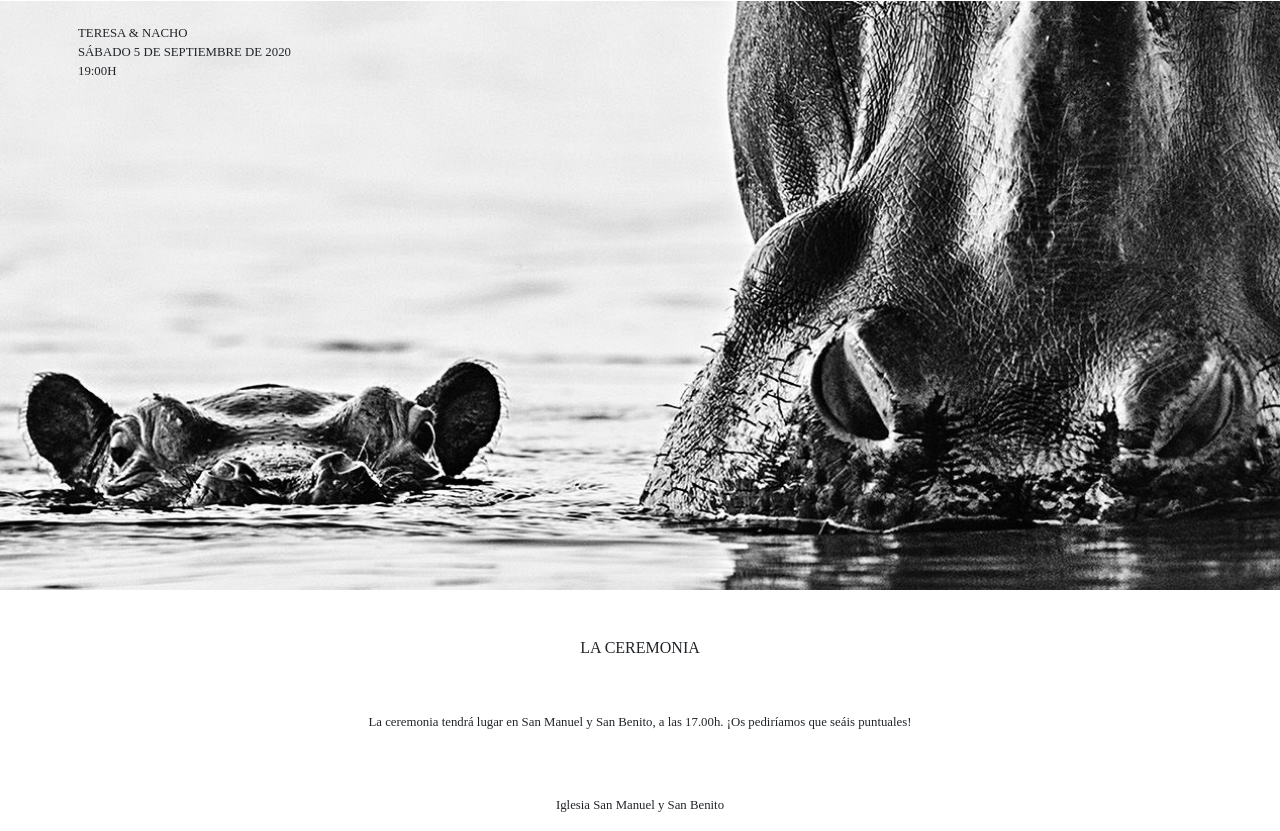
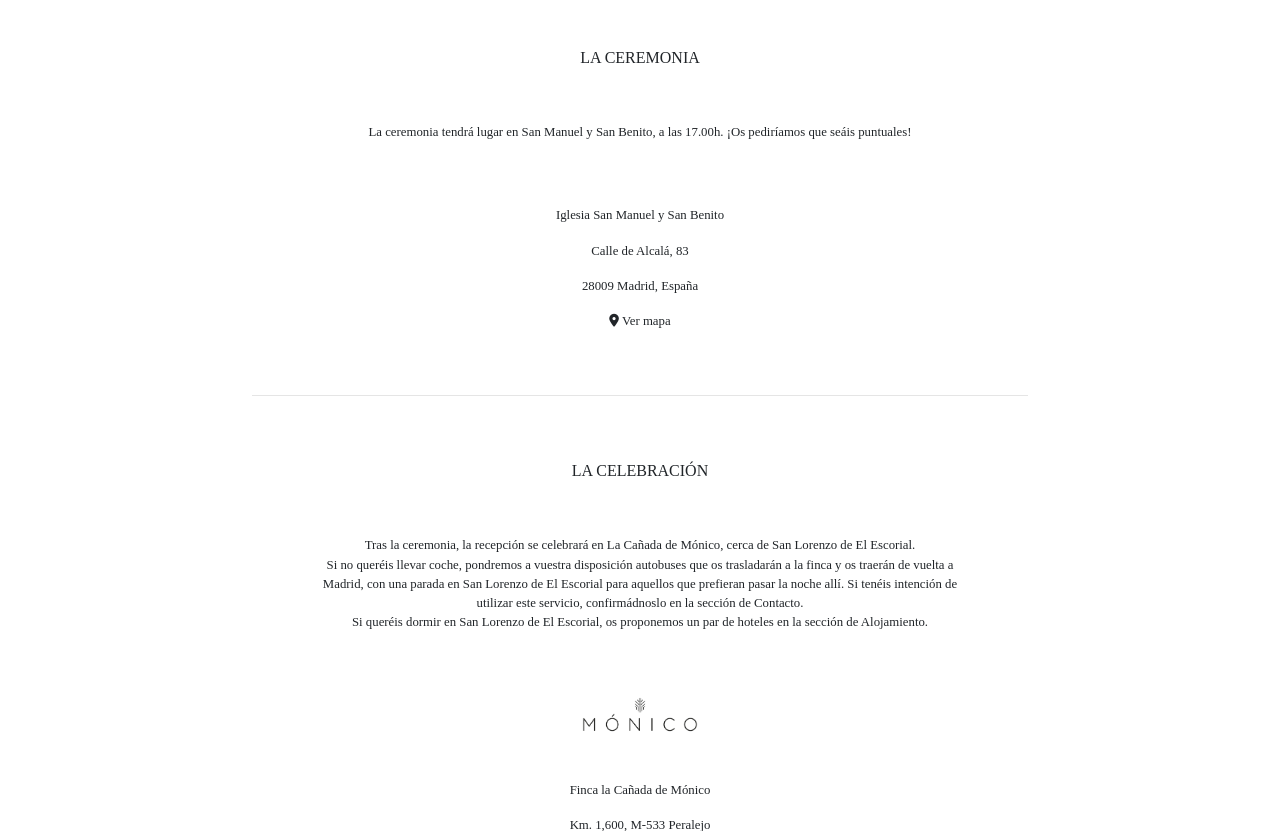
Before and after one commit to irelaure/nachoyteresa, a PHP site: page / in a window 1280 px wide. Shown: the part 112-943 px from the top of the page. Run offline with PHP 8.4, Linux system fonts and the light colour scheme; some libraries are stand-ins or nearby versions; some web fonts are replaced.

Commit message:
intento landing

```diff
--- a/css/index.css
+++ b/css/index.css
@@ -12,6 +12,13 @@ body {
 #header {
   text-transform: uppercase;
   background-color: white!important;
+}
+
+#landing {
+  background-image: url('../images/hipos.jpg');
+  background-position: top;
+  background-repeat: no-repeat;
+  background-size: cover;
 }
 
 .has-error input {
--- a/index.html
+++ b/index.html
@@ -53,16 +53,7 @@
   </nav>
 
   <div id='landing'>
-    <div class='container'>
-      <div class='row'>
-        <div class='col-12 text-center pl-0 pr-0' id="image">
-          <div id='note' class='ml-2 mt-4 text-left upper'>
-            <p>Teresa & Nacho<br>Sábado 5 de septiembre de 2020<br>19:00h</p>
-          </div>
-        </div>
-      </div>
-    </div>
-    <img src="images/hipos.jpg" class="img-fluid" alt="Responsive image">
+    <!-- <img src="images/hipos.jpg" class="img-fluid" alt="Responsive image"> -->
   </div>
   <div id='ceremonia' class=''>
     <div class="container py-5">
```
Also changed, not shown: images/hipos--.jpg (added), images/hipos.jpg.
